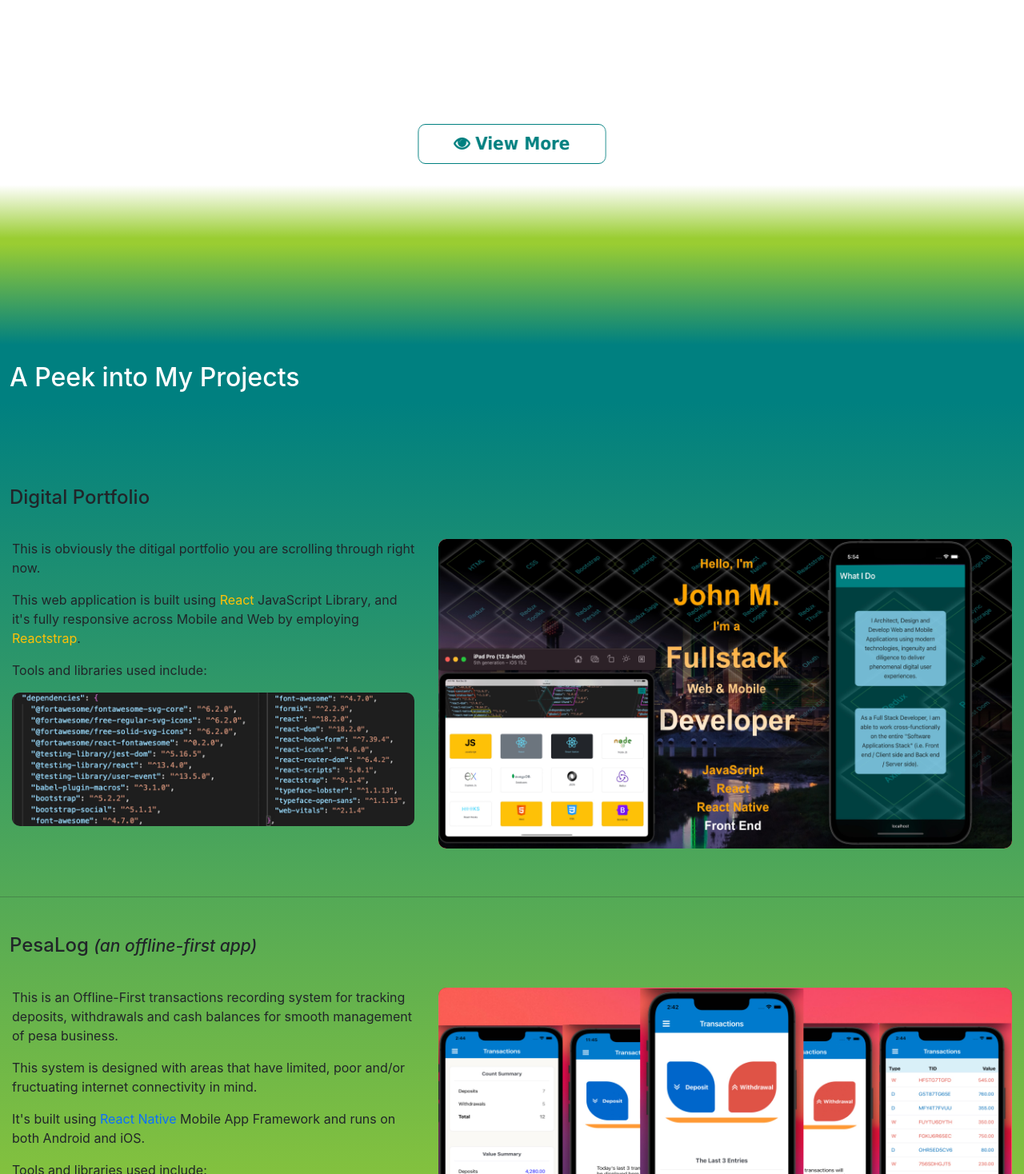
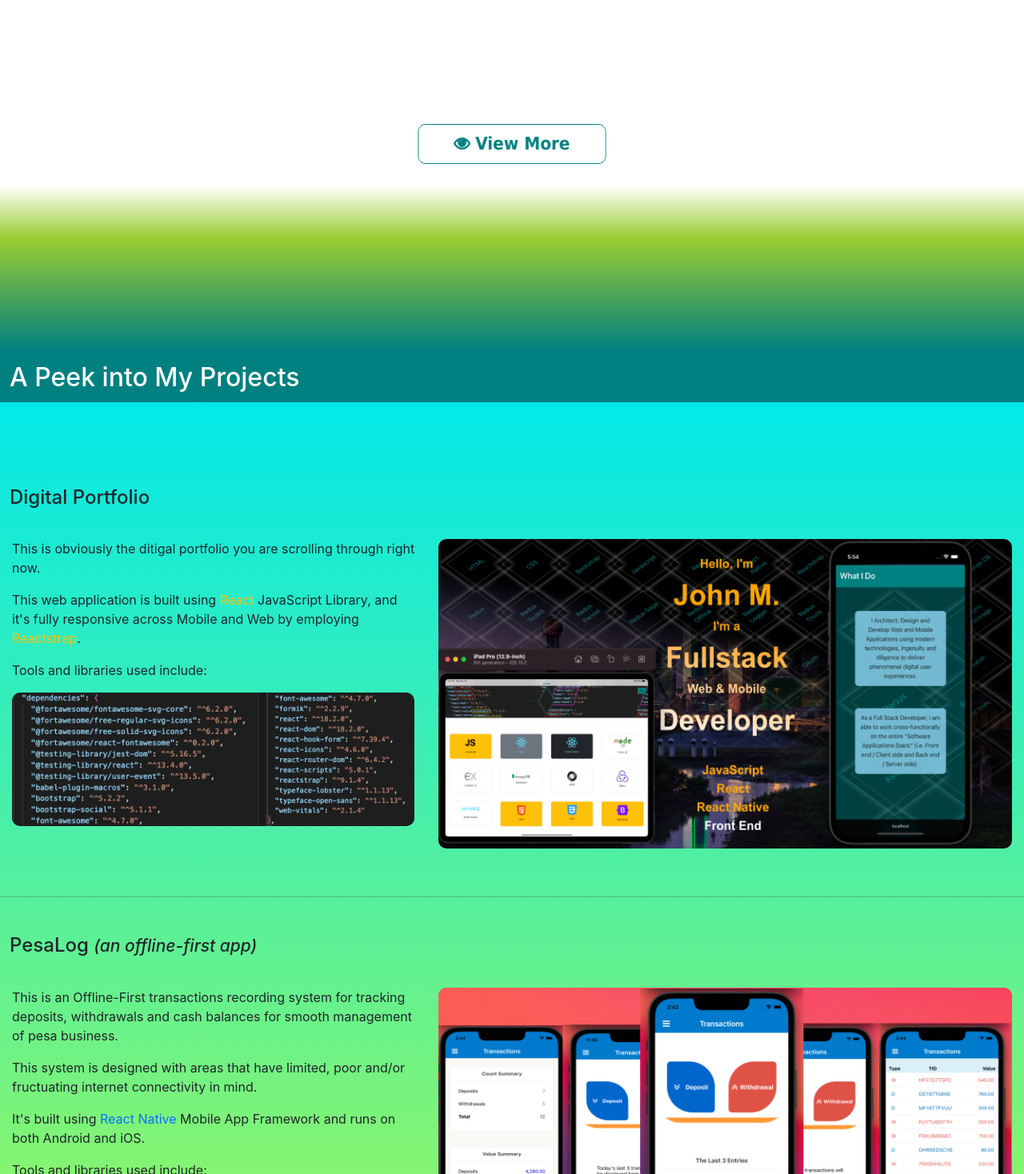
Before and after one commit to jmainafsd/my-portfolio, a React (Create React App) app: page / in a window 1280 px wide. Shown: the part 2785-4253 px from the top of the page at 80% size. Built offline with nearby package versions, Linux system fonts and the light colour scheme.

Commit message:
adjusted background color for sampleProjects page

```diff
--- a/src/css/styles.scss
+++ b/src/css/styles.scss
@@ -728,7 +728,7 @@ body {
     .sampleSpan {
         height: 140px;
         background-color: red;
-        background: linear-gradient(yellowgreen 5%, teal 95%);
+        background: linear-gradient( yellowgreen, teal);
     }
     .sampleNavbar {
         background-color: teal;
@@ -737,7 +737,7 @@ body {
     .sampleDiv {
         margin: 0 auto;
         padding: 45px 0;
-        background: linear-gradient(teal, yellow, teal);
+        background: linear-gradient(rgb(3, 233, 233), yellow, rgb(3, 233, 233),);
         // background-color: teal;
         .sampleRow {
             max-width: 1400px;
@@ -781,7 +781,7 @@ body {
     .downwardSkewRow {
         width: 100vw;
         // height: 90px;
-        background-color: teal;
+        background-color: rgb(3, 233, 233),;
         margin: 0 auto;
         padding-top: 60px;
         // background-image: linear-gradient(skyblue 60%, black 40%);
```
